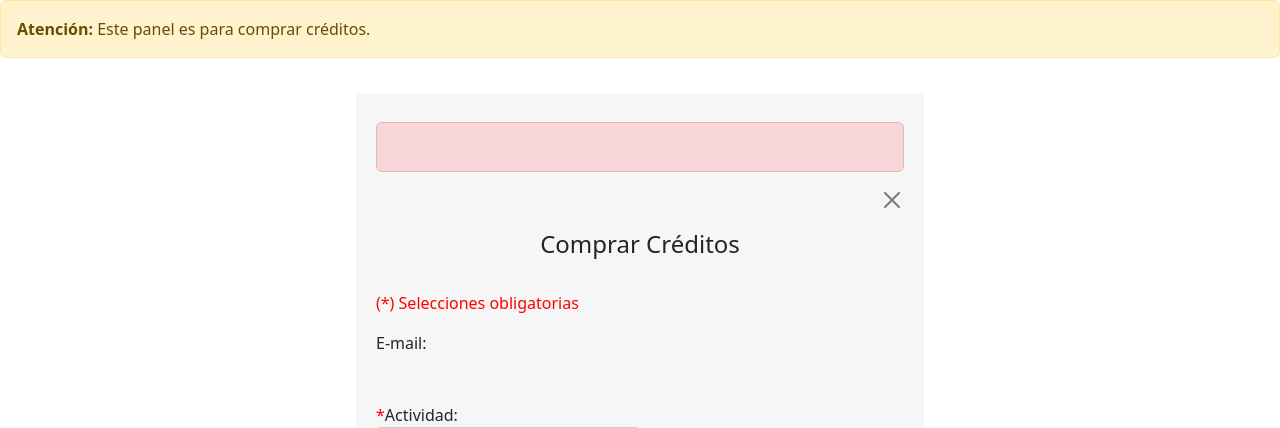
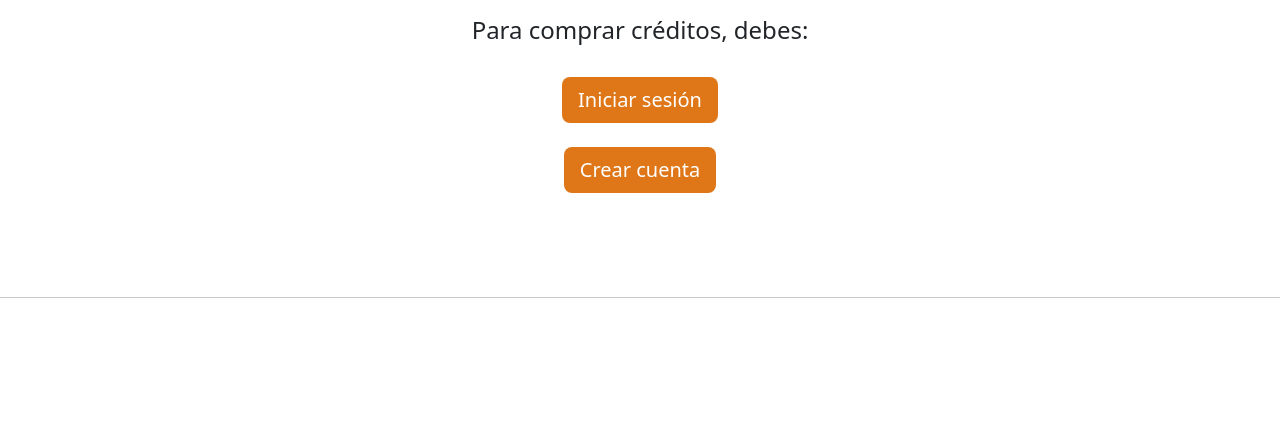
Before and after one commit to rociojazminvilchez/inguzpracticas, a CodeIgniter 4 app: the page made by app/Views/formularios/creditos.php in a window 1280 px wide. Shown: the part 86-514 px from the top of the page. Run offline with PHP 8.4 and a stand-in for CodeIgniter, Linux system fonts and the light colour scheme; the template is opened without the code that fills it, so the values that code supplies are empty; some libraries are stand-ins or nearby versions.

Commit message:
cambiosssss

```diff
--- a/app/Models/MembresiaModel.php
+++ b/app/Models/MembresiaModel.php
@@ -8,7 +8,7 @@ class MembresiaModel extends Model {
     protected $useAutoIncrement = true;
     protected $returnType = 'array';
     protected $useSoftDeletes = false; // Cómo se comporta la eliminación de registro
-    protected $allowedFields = ['correo', 'actividad', 'cantidad', 'pago', 'estado', 'fecha_creada', 'fecha_inicio', 'fecha_fin','estado_membresia']; // Campos de la tabla
+    protected $allowedFields = ['correo', 'actividad', 'cantidad', 'pago', 'estado', 'fecha_creada', 'fecha_inicio', 'fecha_fin','estado_pago']; // Campos de la tabla
 
     public function mostrarTodo() {
         $resultado = $this->db->table($this->table); // Usa el nombre de la tabla protegido
--- a/app/Views/actividades/reformer.php
+++ b/app/Views/actividades/reformer.php
@@ -128,7 +128,7 @@
 </table><br>
 <h6 style="text-align: center;"> Medios de pago: Efectivo y Transferencia. </h6><br>
   <div>
-    <a href="<?= base_url('/inguz/reserva'); ?>" class="btn btn-primary btn-lg" style="background-color: #df7718; border: none;">Reservar</a>
+  <a href="<?= base_url('/formularios/creditos'); ?>" class="btn btn-primary btn-lg" style="background-color: #df7718; border: none;">Comprar cr&eacuteditos</a>
   </div>
     </div>
 <?php
--- a/app/Views/actividades/terapeutico.php
+++ b/app/Views/actividades/terapeutico.php
@@ -131,7 +131,7 @@
   <h6 style="text-align: center;"> Medios de pago: Efectivo y Transferencia. </h6><br>
 </div>
 <div>
-  <a href="<?= base_url('/inguz/reserva'); ?>" class="btn btn-primary btn-lg" style="background-color: #df7718; border: none;">Reservar</a>
+<a href="<?= base_url('/formularios/creditos'); ?>" class="btn btn-primary btn-lg" style="background-color: #df7718; border: none;">Comprar cr&eacuteditos</a>
 </div>
     </div>
 <?php
--- a/app/Views/formularios/creditos.php
+++ b/app/Views/formularios/creditos.php
@@ -15,7 +15,20 @@
     echo $this->include('plantilla/navbar');
 ?>
 
+<?php
+    if (!session()->has('usuario')) {
+        ?>
 
+    <p style="text-align:center;">
+    <h4 style="text-align: center;"> Para comprar cr&eacuteditos, debes: </h4><br>
+          <p style="text-align: center;" >
+    <a href="<?= base_url('/formularios/ingreso'); ?>" class="btn btn-primary btn-lg" style="background-color: #df7718; border: none; ">Iniciar sesi&oacuten</a><br><br>
+    <a href="<?= base_url('/formularios/registro'); ?>"class="btn btn-primary btn-lg" style="background-color: #df7718; border: none;">Crear cuenta</a>
+</p>
+  </form>
+<?php
+    }else{
+?><br>
 <div class="alert alert-warning" role="alert">
         <strong>Atención:</strong> Este panel es para comprar cr&eacuteditos.
     </div>
@@ -80,6 +93,7 @@
 
 
   <?php
+    }
     echo $this->include('plantilla/footer');
   ?>
 <script src="https://cdn.jsdelivr.net/npm/bootstrap@5.3.3/dist/js/bootstrap.bundle.min.js" integrity="sha384-YvpcrYf0tY3lHB60NNkmXc5s9fDVZLESaAA55NDzOxhy9GkcIdslK1eN7N6jIeHz" crossorigin="anonymous"></script>
--- a/app/Views/inguz/reserva.php
+++ b/app/Views/inguz/reserva.php
@@ -35,8 +35,8 @@
     <p style="text-align:center;">
     <h4 style="text-align: center;"> Para realizar una reserva, debes: </h4><br>
           <p style="text-align: center;" >
-    <a href="<?= base_url('/formularios/ingreso'); ?>" class="btn btn-primary" style="background-color: #df7718; border: none; ">Iniciar sesi&oacuten</a><br><br>
-    <a href="<?= base_url('/formularios/registro'); ?>"class="btn btn-primary" style="background-color: #df7718; border: none;">Registrarse</a>
+    <a href="<?= base_url('/formularios/ingreso'); ?>" class="btn btn-primary btn-lg" style="background-color: #df7718; border: none;">Iniciar sesi&oacuten</a><br><br>
+    <a href="<?= base_url('/formularios/registro'); ?>" class="btn btn-primary btn-lg" style="background-color: #df7718; border: none;">Registrarse</a>
 </p>
   </form>
 
```
Also changed, not shown: app/Controllers/Creditos.php (+2 -9 lines).
